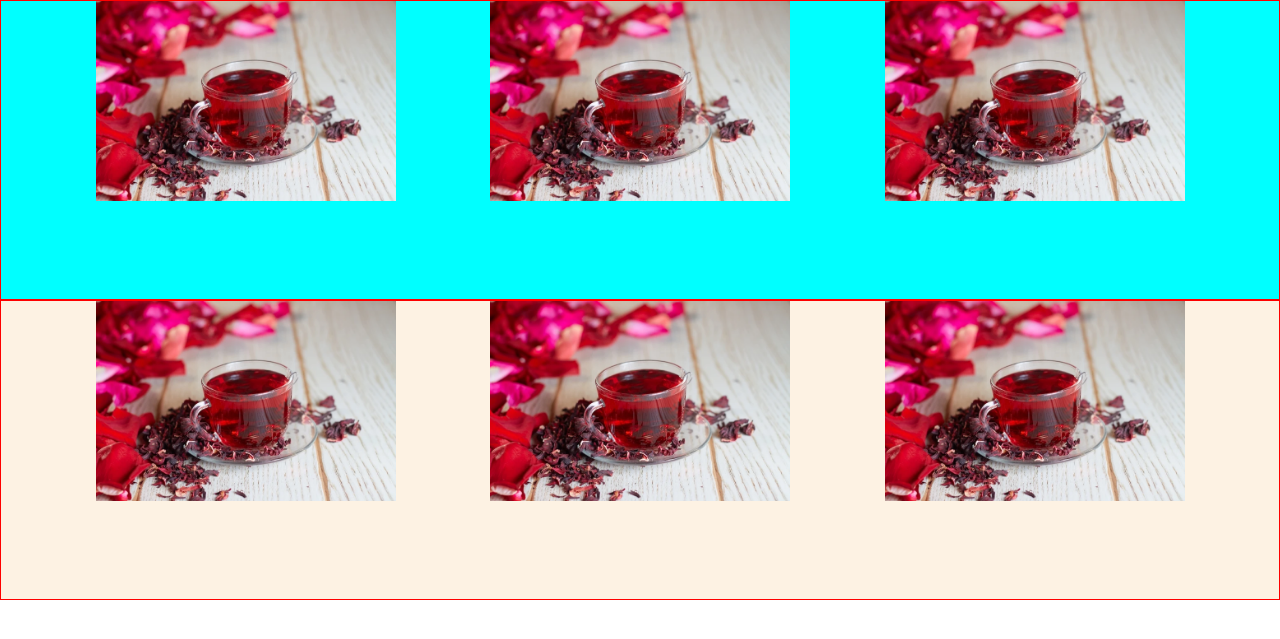
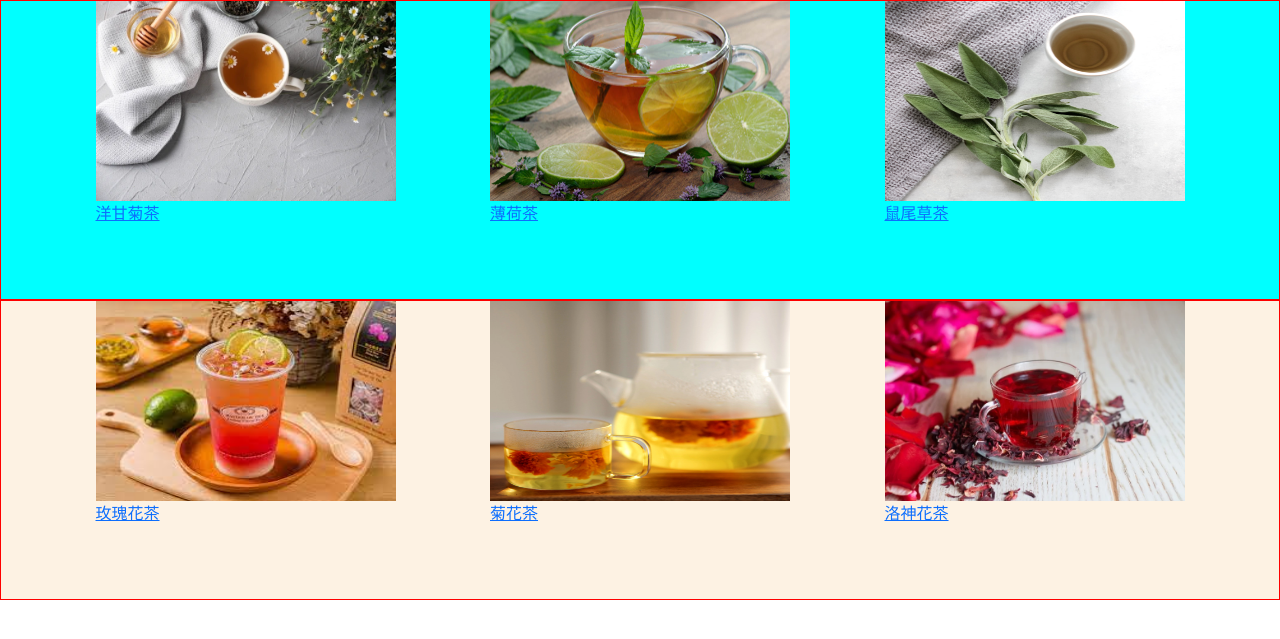
Before and after one commit to hopewu0320/Drinkapp, a Django app: page / in a window 1280 px wide. Shown: the part 56-695 px from the top of the page. Run offline with Django 4.2, Linux system fonts and the light colour scheme; data comes from the database, SQL or seed files in the repository.

Commit message:
切版商品完成

```diff
--- a/base/templates/base/home.html
+++ b/base/templates/base/home.html
@@ -12,27 +12,30 @@
         border:1px solid red;
     }
 </style>
-    <div class="product-container">
+    <div class="product-container" >
+        {% for drink in drinks %}
+            {% if forloop.counter <= 3 %}
                 <div>
-            <img src="static/image/洛神花茶.jpg" alt={{drink.name}} width="200" height="200">
-        </div>
+                    <img src="static/{{ drink.image }}" alt="{{ drink.name }}" width="300" height="200">
                     <div>
-            <img src="static/image/洛神花茶.jpg" alt={{drink.name}} width="200" height="200">
-        </div>
-        <div>
-            <img src="static/image/洛神花茶.jpg" alt={{drink.name}} width="200" height="200">
+                        <a href="{% url 'productinfo' drink.id %}">{{drink.name}}</a>
                     </div>
                 </div>
+            {% endif %}
+        {% endfor %}
+
+    </div>
     <div class="product-container" style="background-color: #fdf2e3;">
+        {% for drink in drinks %}
+            {% if forloop.counter > 3 %}
                 <div>
-            <img src="static/image/洛神花茶.jpg" alt={{drink.name}} width="200" height="200">
+                    <img src="static/{{ drink.image }}" alt="{{ drink.name }}" width="300" height="200">
+                    <div>
+                        <a href="{% url 'productinfo' drink.id %}">{{drink.name}}</a>
                     </div>
-        <div>
-            <img src="static/image/洛神花茶.jpg" alt={{drink.name}} width="200" height="200">
                 </div>
-        <div>
-            <img src="static/image/洛神花茶.jpg" alt={{drink.name}} width="200" height="200">
-        </div>
+            {% endif %}
+        {% endfor %}
     </div>
     <!--
     <div class="product-container">
```
Lines whose indentation alone changed are shown as unchanged.
